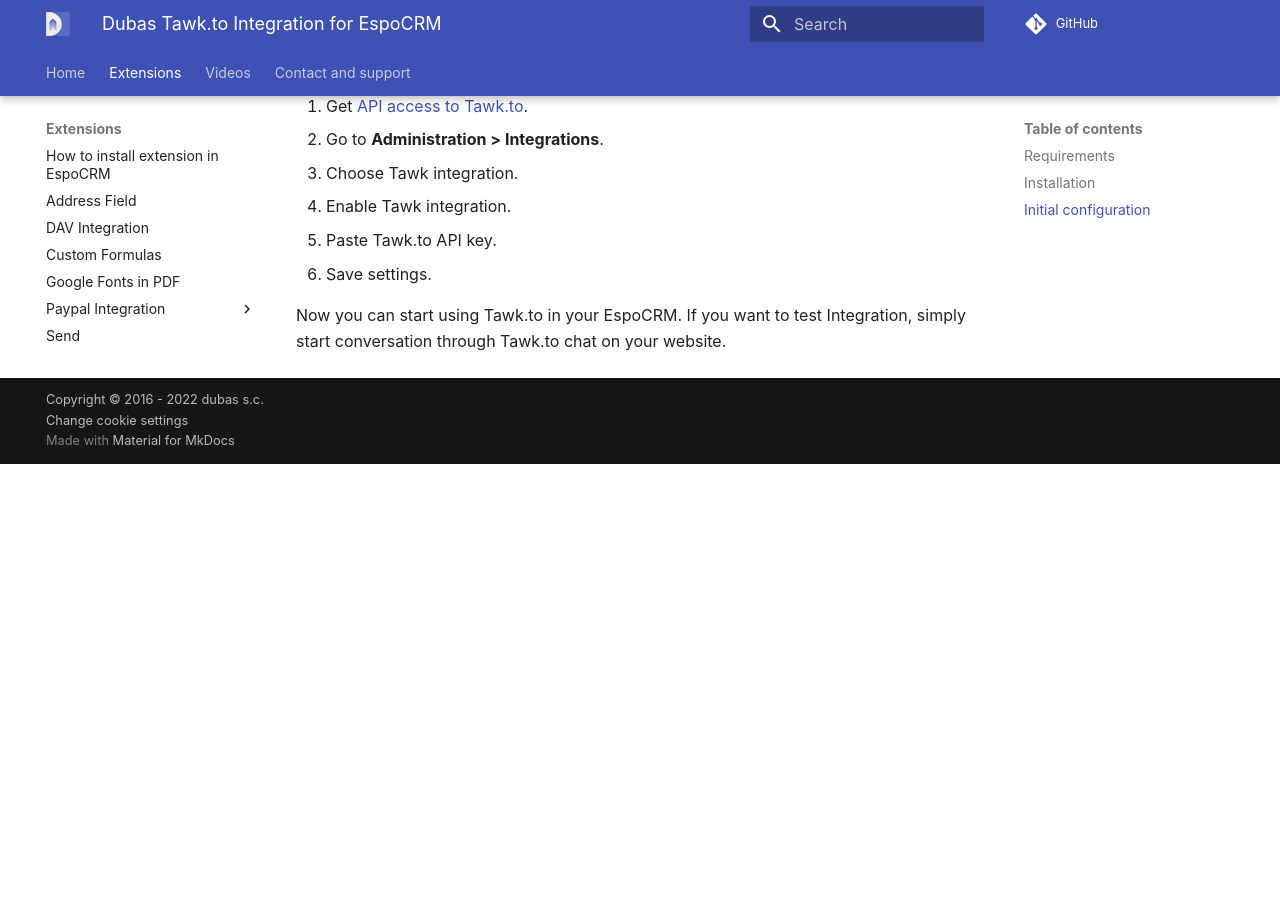
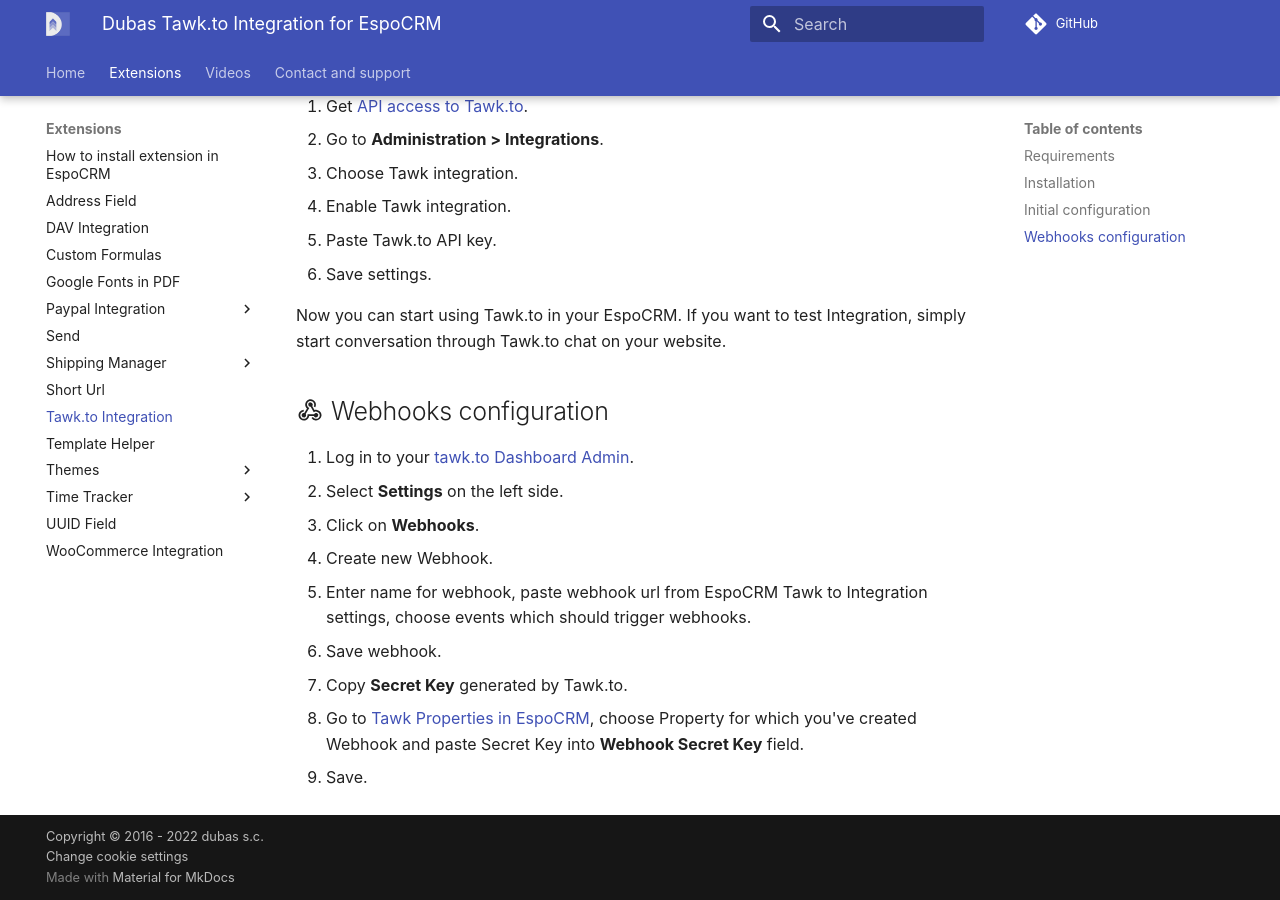
Before and after one commit to dubas-pro/documentation, an MkDocs documentation site: the page built from docs/extensions/tawk/index.md, in a window 1280 px wide and 900 px high, scrolled down 1230 px. Built offline with MkDocs 1.6.1 and Material for MkDocs 9.7.7, drawn with Linux system fonts in a browser that asks for light colours; some web fonts are replaced; comment, search, counter and statistics services are not loaded; before the commit the page ends 1694 px from its top, so only the background shows below that.

Commit message:
add webhook configuration

```diff
--- a/docs/extensions/tawk/index.md
+++ b/docs/extensions/tawk/index.md
@@ -36,3 +36,14 @@
 
 Now you can start using Tawk.to in your EspoCRM.
 If you want to test Integration, simply start conversation through Tawk.to chat on your website.
+
+## :material-webhook: Webhooks configuration
+1. Log in to your [tawk.to Dashboard Admin](https://dashboard.tawk.to/#/admin).
+2. Select **Settings** on the left side.
+3. Click on  **Webhooks**.
+4. Create new Webhook.
+5. Enter name for webhook, paste webhook url from EspoCRM Tawk to Integration settings, choose events which should trigger webhooks.
+6. Save webhook.
+7. Copy **Secret Key** generated by Tawk.to.
+8. Go to [Tawk Properties in EspoCRM](#TawkProperty), choose Property for which you've created Webhook and paste Secret Key into **Webhook Secret Key** field.
+9. Save.
```
